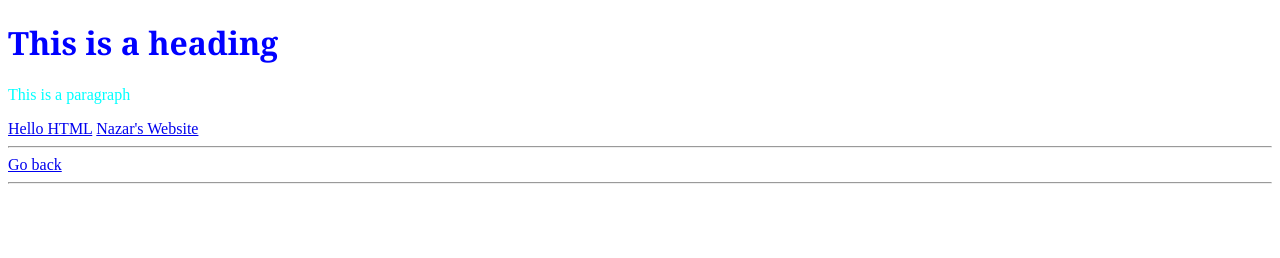
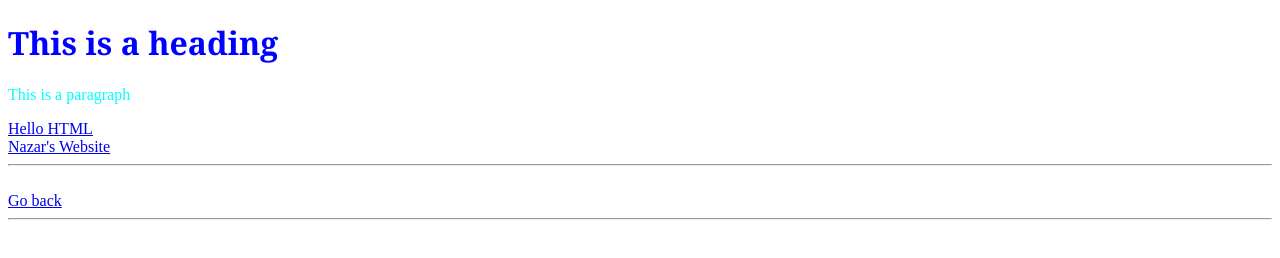
Before and after one commit to mr-nazar-05/soudagaragencies.com, a plain HTML site: page index.html in a window 1280 px wide. Drawn offline with Linux system fonts and the light colour scheme.

Commit message:
new line

```diff
--- a/index.html
+++ b/index.html
@@ -6,8 +6,8 @@
     <body>
         <h1 style="color:blue; font-family:Georgia;">This is a heading</h1>
         <p style="color:aqua;font-family:Times New Roman;"> This is a paragraph</p>
-        <a href="Hello.html">Hello HTML</a>
-        <a href="nazarsoudagar.wordpress.com">Nazar's Website</a> <hr>
-        <a href="index.html">Go back</a> <hr>
+        <a href="Hello.html">Hello HTML</a> <br>
+        <a href="nazarsoudagar.wordpress.com">Nazar's Website</a> <hr> <br>
+        <a href="index.html">Go back</a> <hr> <br>
     </body>
 </html>
```
